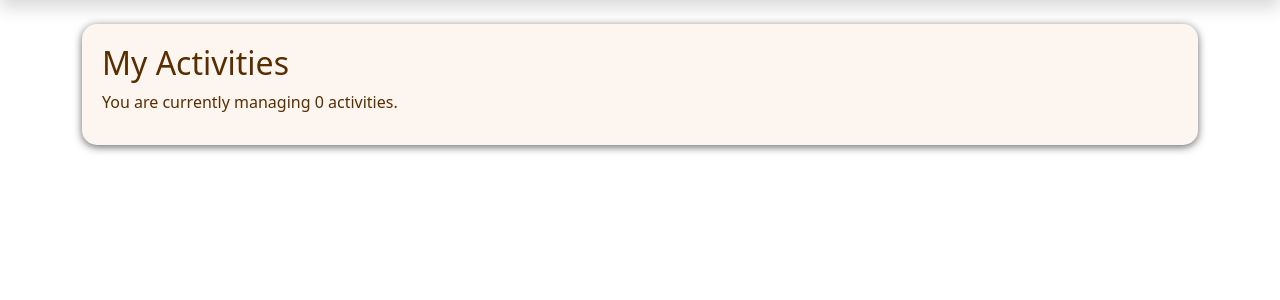
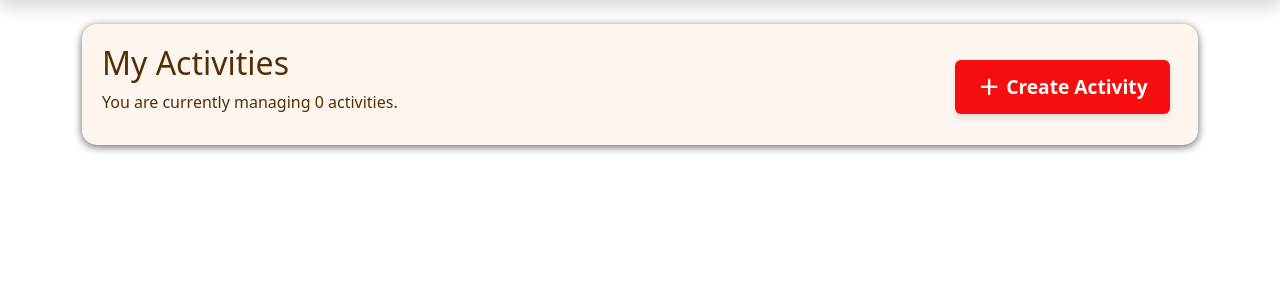
Before and after one commit to starry9x/ShareJoy, a Flask app: page /activities in a window 1280 px wide. Shown: the part 76-376 px from the top of the page. Run offline with Flask 3, Linux system fonts and the light colour scheme; some libraries are stand-ins or nearby versions.

Commit message:
updated activities

```diff
--- a/static/css/activities.css
+++ b/static/css/activities.css
@@ -0,0 +1,43 @@
+.btn-danger {
+    background-color: #F60D0D;
+    border: none;
+    box-shadow: 0 4px 6px rgba(0,0,0,0.1);
+}
+
+.activity-btn {
+    font-size: 1.2rem;
+    padding-top: 0.8rem;
+    padding-bottom: 0.8rem;
+    padding-left: 1.4rem;
+    padding-right: 1.4rem;
+}
+
+.activity-btn:hover {
+    background-color: #d40b0b;
+}
+
+.activity-card {
+    background-color: #ffe8d6;
+    border-radius: 12px;
+    padding: 1rem;
+    margin-bottom: 1.5rem;
+    box-shadow: 0 4px 6px rgba(0,0,0,0.08);
+    transition: transform 0.2s ease, box-shadow 0.2s ease;
+}
+.activity-card:hover {
+    transform: translateY(-3px);
+    box-shadow: 0 8px 12px rgba(0,0,0,0.12);
+}
+.badge-social { background-color: #f4a7b9; }
+.badge-nature { background-color: #4caf50; }
+.energy-low { background-color: #8bc34a; }
+.energy-medium { background-color: #ff9800; }
+.participants { background-color: #90caf9; }
+.activity-tags span {
+    background-color: #ddd;
+    padding: 0.2rem 0.5rem;
+    border-radius: 6px;
+    font-size: 0.75rem;
+    color: #555;
+    margin-right: 0.3rem;
+}
--- a/templates/activities.html
+++ b/templates/activities.html
@@ -6,9 +6,54 @@
 
 {% block content %}
 
-<div class="section-box">
-    <h1>My Activities</h1>
-    <p>You are currently managing {{ num_activities }} activities.</p>
+<div class="section-box d-flex justify-content-between align-items-center">
+    <div>
+        <h1>My Activities</h1>
+        <p>You are currently managing {{ num_activities }} activities.</p>
+    </div>
+    <a href="#" class="btn btn-danger activity-btn me-2 fw-semibold"><i class="fa-solid fa-plus" aria-hidden="true"></i> Create Activity</a>
+</div>
+
+
+<div class="row">
+    {% for activity in activities %}
+    <div class="col-md-6">
+        <div class="activity-card">
+            <div class="d-flex justify-content-between align-items-start mb-2">
+                <h5 class="mb-0">{{ activity.name }}</h5>
+                {% if activity.type == 'Social' %}
+                <span class="badge badge-social">Social</span>
+                {% elif activity.type == 'Nature' %}
+                <span class="badge badge-nature">Nature</span>
+                {% endif %}
+            </div>
+            <p>{{ activity.description }}</p>
+
+            <div class="d-flex flex-wrap gap-2 mb-2">
+                <span>📅 {{ activity.date }}, {{ activity.time }}</span>
+                <span>⏱ {{ activity.duration }}</span>
+                <span>📍 {{ activity.location }}</span>
+                <span class="badge {% if activity.energy == 'Low' %}energy-low{% else %}energy-medium{% endif %}">
+                    {{ activity.energy }} energy
+                </span>
+                <span class="badge participants">{{ activity.participants }}/{{ activity.max_participants }}
+                    participants</span>
+            </div>
+
+            <div class="activity-tags mb-2">
+                {% for tag in activity.tags %}
+                <span>#{{ tag }}</span>
+                {% endfor %}
+            </div>
+
+            <div class="d-flex gap-2">
+                <button class="btn btn-sm btn-outline-secondary">✏️</button>
+                <button class="btn btn-sm btn-outline-danger">🗑️</button>
+            </div>
+        </div>
+    </div>
+    {% endfor %}
+</div>
 </div>
 
 {% endblock %}
--- a/templates/base.html
+++ b/templates/base.html
@@ -7,7 +7,7 @@
     <link href="https://cdn.jsdelivr.net/npm/bootstrap@5.3.8/dist/css/bootstrap.min.css" rel="stylesheet">
     <link rel="stylesheet" href="{{ url_for('static', filename='css/navbar.css') }}">
     <link rel="stylesheet" href="{{ url_for('static', filename='css/base.css') }}">
-    <link rel="stylesheet" href="https://cdnjs.cloudflare.com/ajax/libs/font-awesome/6.0.0/css/all.min.css">
+    <link rel="stylesheet" href="https://cdnjs.cloudflare.com/ajax/libs/font-awesome/7.0.1/css/all.min.css">
     {% block extra_css %}{% endblock %}
 </head>
 <body>
```
